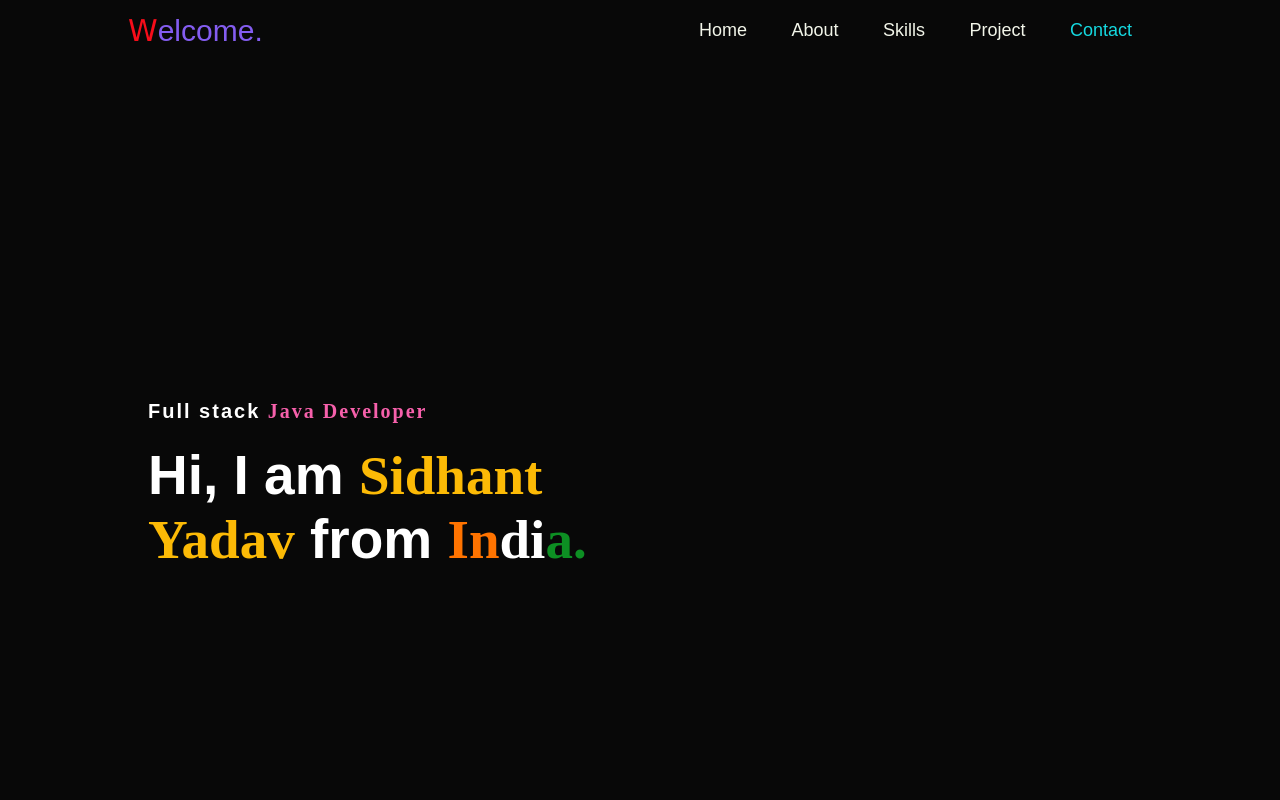
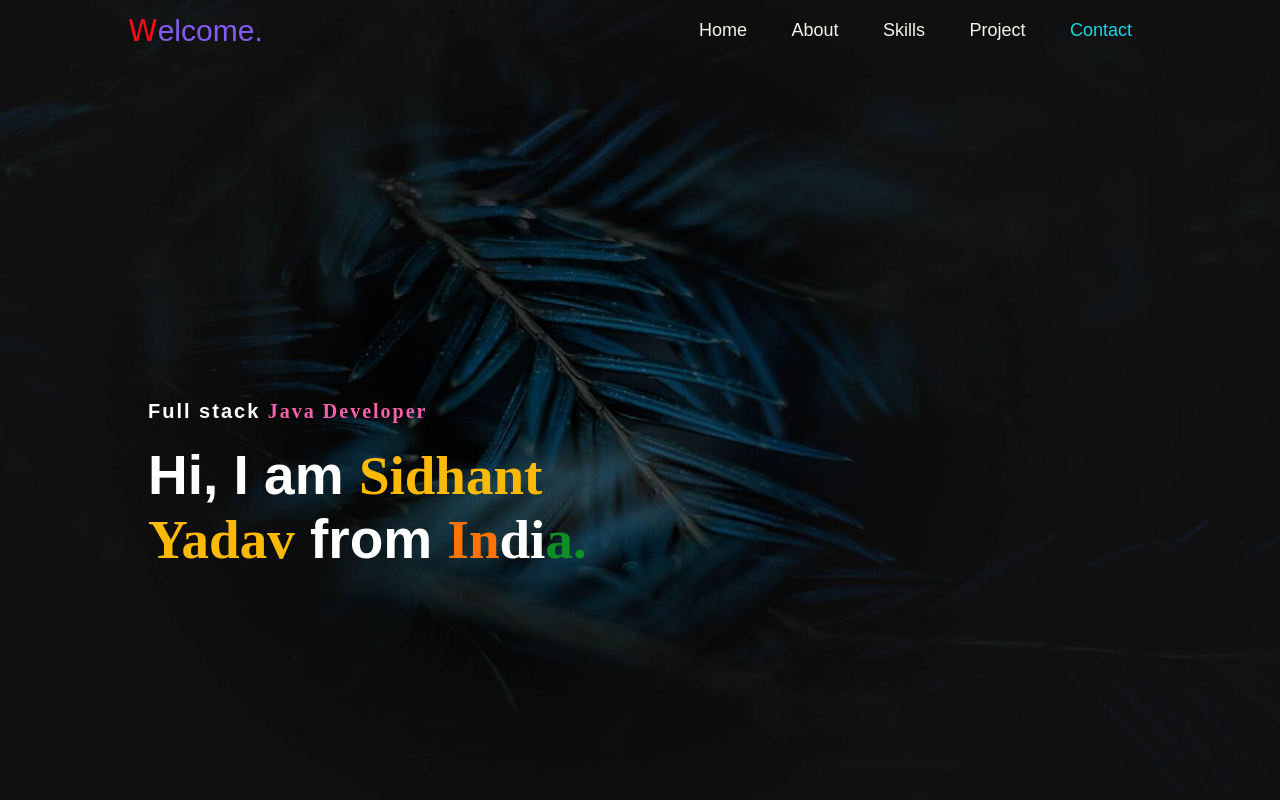
Before and after one commit to yadav-sidhant0707/webres2k24, a plain HTML site: page index.html in a window 1280 px wide. Shown: the top 800 px of the page. Drawn offline with Linux system fonts and the light colour scheme.

Commit message:
Update style.css

```diff
--- a/style.css
+++ b/style.css
@@ -19,7 +19,7 @@ body {
 #header {
     width: 100%;
     height: 100vh;
-    background-image: url(backup.png);
+    background-image: url(backup.png.jpg);
     background-size: cover;
     background-position: right;
     background-repeat: no-repeat;
```
